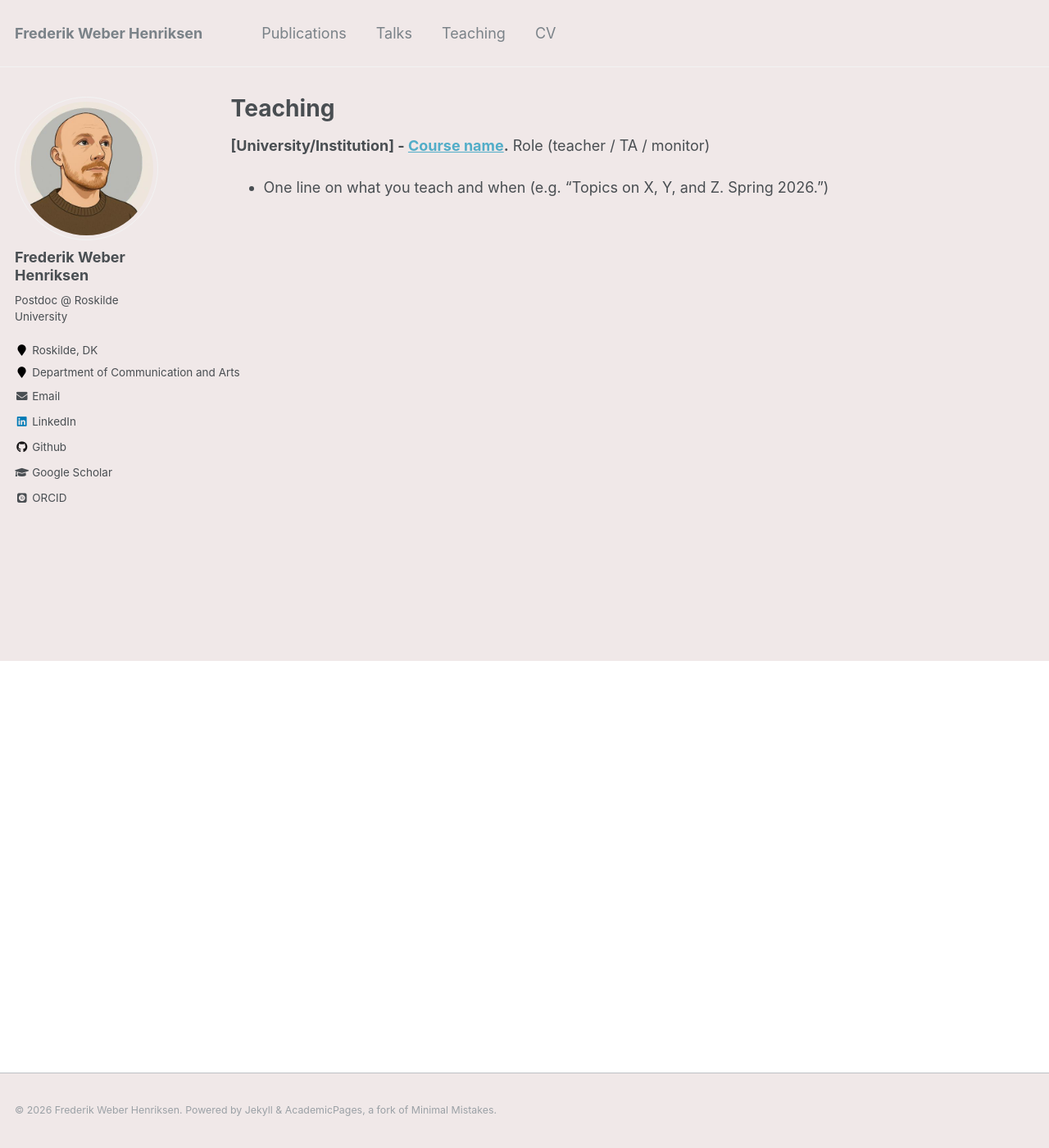
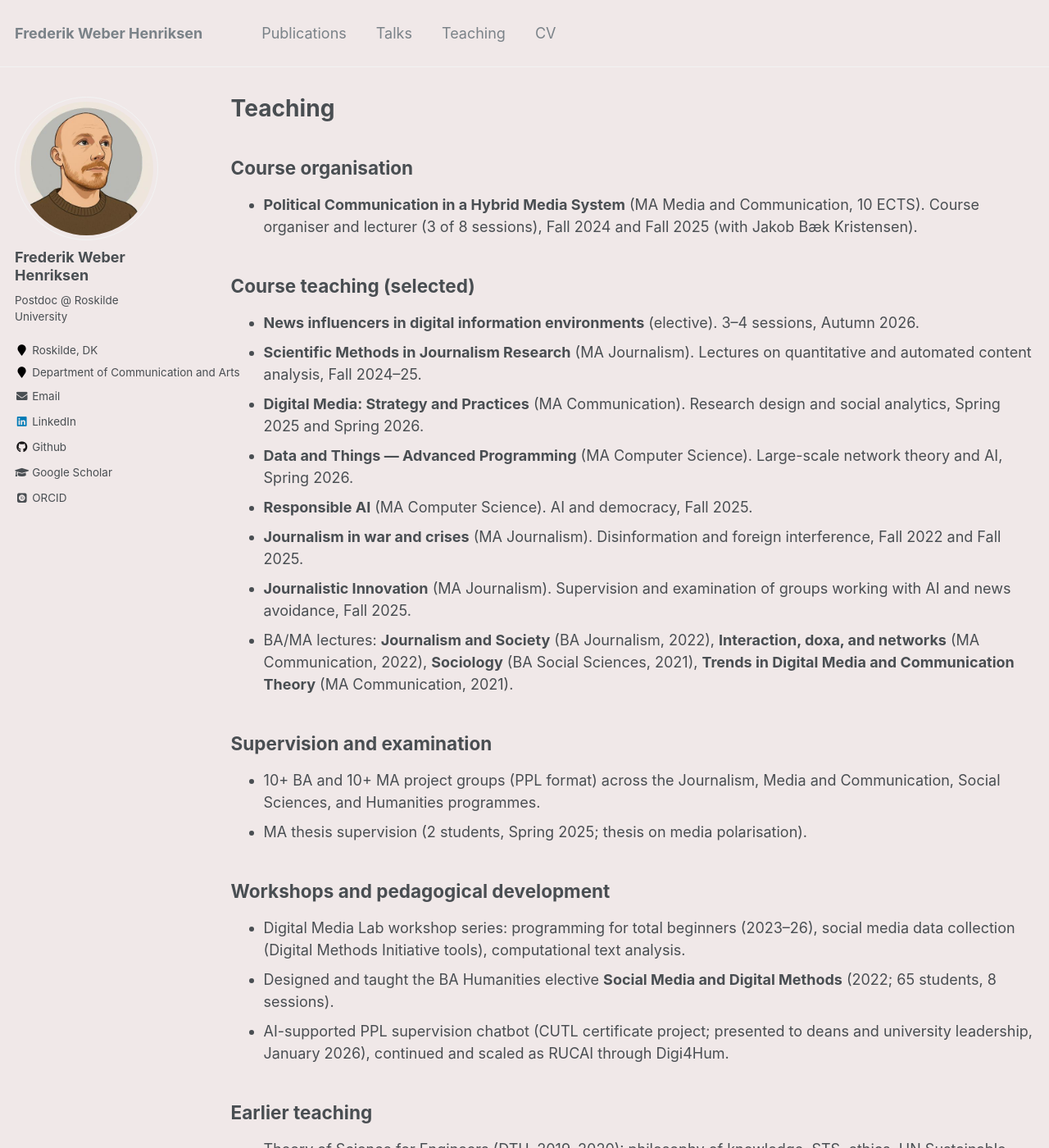
Before and after one commit to FrederikWH90/FrederikWH90.github.io, a Jekyll site: the page built from _pages/teaching.md, in a window 1280 px wide and 1400 px high. Shown: the whole window at 82% size. Built offline with Jekyll 4.4.1, drawn with Linux system fonts in a browser that asks for light colours; some web fonts are replaced; some of the changed text lies outside the part shown.

Commit message:
Add SSM 2020 article, teaching page, and FrederikWH.github.io target
- Add 'Investing in surgery or yoga among professions?' (Social
  Science & Medicine, 2020) to publications page and site CV
- Name the AAU-era team output in the CV; add Autumn 2026
  news-influencers elective to the teaching list
- Replace teaching page placeholder with course list (no essays)
- Set url/repository to FrederikWH.github.io; dev.sh now uses
  _config.dev.yml so local serving keeps localhost

```diff
--- a/_config.yml
+++ b/_config.yml
@@ -11,9 +11,9 @@ title                    : "Frederik Weber Henriksen"
 title_separator          : "-"
 name                     : &name "Frederik Weber Henriksen"
 description              : &description "Postdoc in politics, media and digital society @ Roskilde University frmohe@ruc.dk"
-url                      : http://localhost:4000 # the base hostname & protocol for your site — set to https://Frederikmh90.github.io before deploying
+url                      : https://FrederikWH.github.io # the base hostname & protocol for your site (local dev overrides url via _config.dev.yml)
 baseurl                  : "" # the subpath of your site, e.g. "/blog"
-repository               : "Frederikmh90/Frederikmh90.github.io" # used for GitHub Pages deployment links
+repository               : "FrederikWH/FrederikWH.github.io" # used for GitHub Pages deployment links
 teaser                   :  # filename of teaser fallback teaser image placed in /images/, .e.g. "500x300.png"
 breadcrumbs              : false # true, false (default)
 words_per_minute         : 160
--- a/_pages/teaching.md
+++ b/_pages/teaching.md
@@ -9,6 +9,33 @@ redirect_from:
 
 {% include base_path %}
 
-**[University/Institution] - [Course name](https://example.com/course-link).**
-Role (teacher / TA / monitor)
-- One line on what you teach and when (e.g. "Topics on X, Y, and Z. Spring 2026.")
+## Course organisation
+
+- **Political Communication in a Hybrid Media System** (MA Media and Communication, 10 ECTS). Course organiser and lecturer (3 of 8 sessions), Fall 2024 and Fall 2025 (with Jakob Bæk Kristensen).
+
+## Course teaching (selected)
+
+- **News influencers in digital information environments** (elective). 3–4 sessions, Autumn 2026.
+- **Scientific Methods in Journalism Research** (MA Journalism). Lectures on quantitative and automated content analysis, Fall 2024–25.
+- **Digital Media: Strategy and Practices** (MA Communication). Research design and social analytics, Spring 2025 and Spring 2026.
+- **Data and Things — Advanced Programming** (MA Computer Science). Large-scale network theory and AI, Spring 2026.
+- **Responsible AI** (MA Computer Science). AI and democracy, Fall 2025.
+- **Journalism in war and crises** (MA Journalism). Disinformation and foreign interference, Fall 2022 and Fall 2025.
+- **Journalistic Innovation** (MA Journalism). Supervision and examination of groups working with AI and news avoidance, Fall 2025.
+- BA/MA lectures: **Journalism and Society** (BA Journalism, 2022), **Interaction, doxa, and networks** (MA Communication, 2022), **Sociology** (BA Social Sciences, 2021), **Trends in Digital Media and Communication Theory** (MA Communication, 2021).
+
+## Supervision and examination
+
+- 10+ BA and 10+ MA project groups (PPL format) across the Journalism, Media and Communication, Social Sciences, and Humanities programmes.
+- MA thesis supervision (2 students, Spring 2025; thesis on media polarisation).
+
+## Workshops and pedagogical development
+
+- Digital Media Lab workshop series: programming for total beginners (2023–26), social media data collection (Digital Methods Initiative tools), computational text analysis.
+- Designed and taught the BA Humanities elective **Social Media and Digital Methods** (2022; 65 students, 8 sessions).
+- AI-supported PPL supervision chatbot (CUTL certificate project; presented to deans and university leadership, January 2026), continued and scaled as RUCAI through Digi4Hum.
+
+## Earlier teaching
+
+- Theory of Science for Engineers (DTU, 2019–2020): philosophy of knowledge, STS, ethics, UN Sustainable Development Goals.
+- Sociological Theory and History of Ideas (UCPH, 2017); Open Workshop on practical learning (AAU, 2018).
```
Also changed, not shown: _pages/publications.md (+21 -0 lines), 3 other files.
